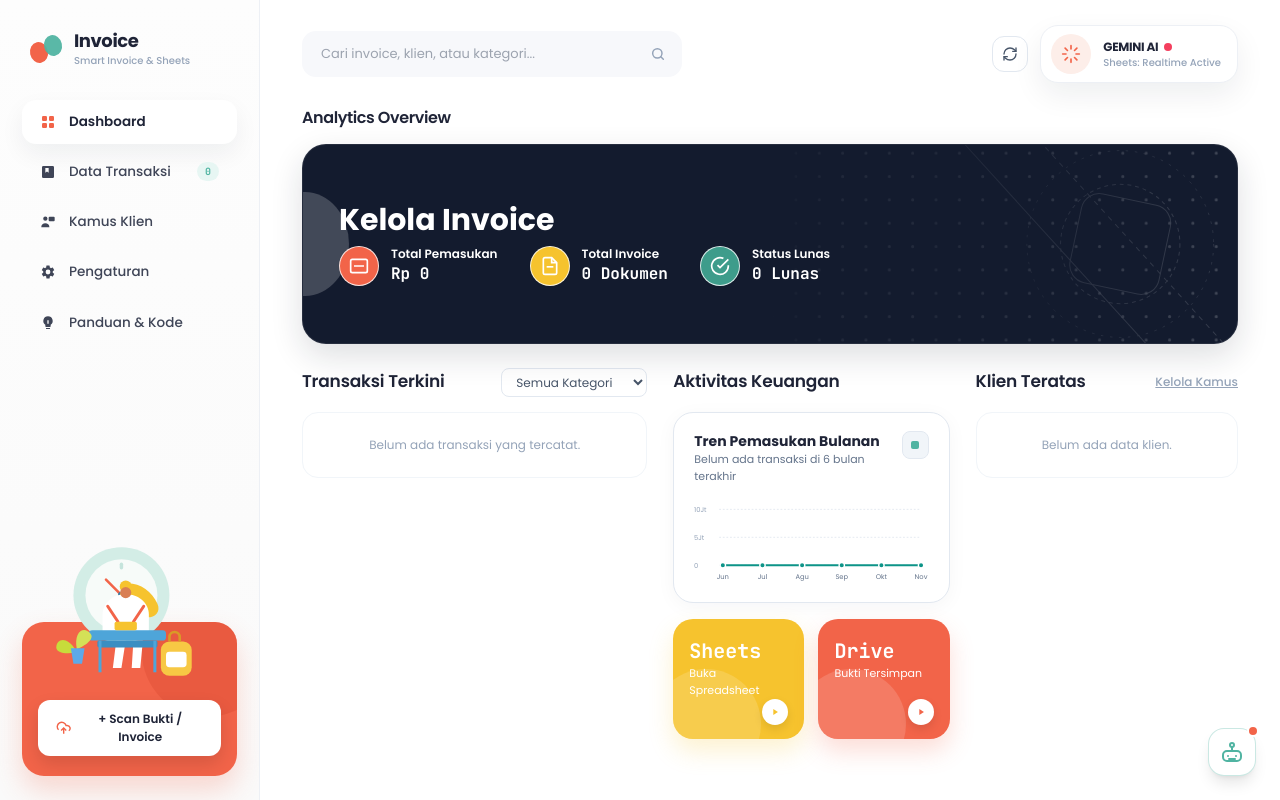
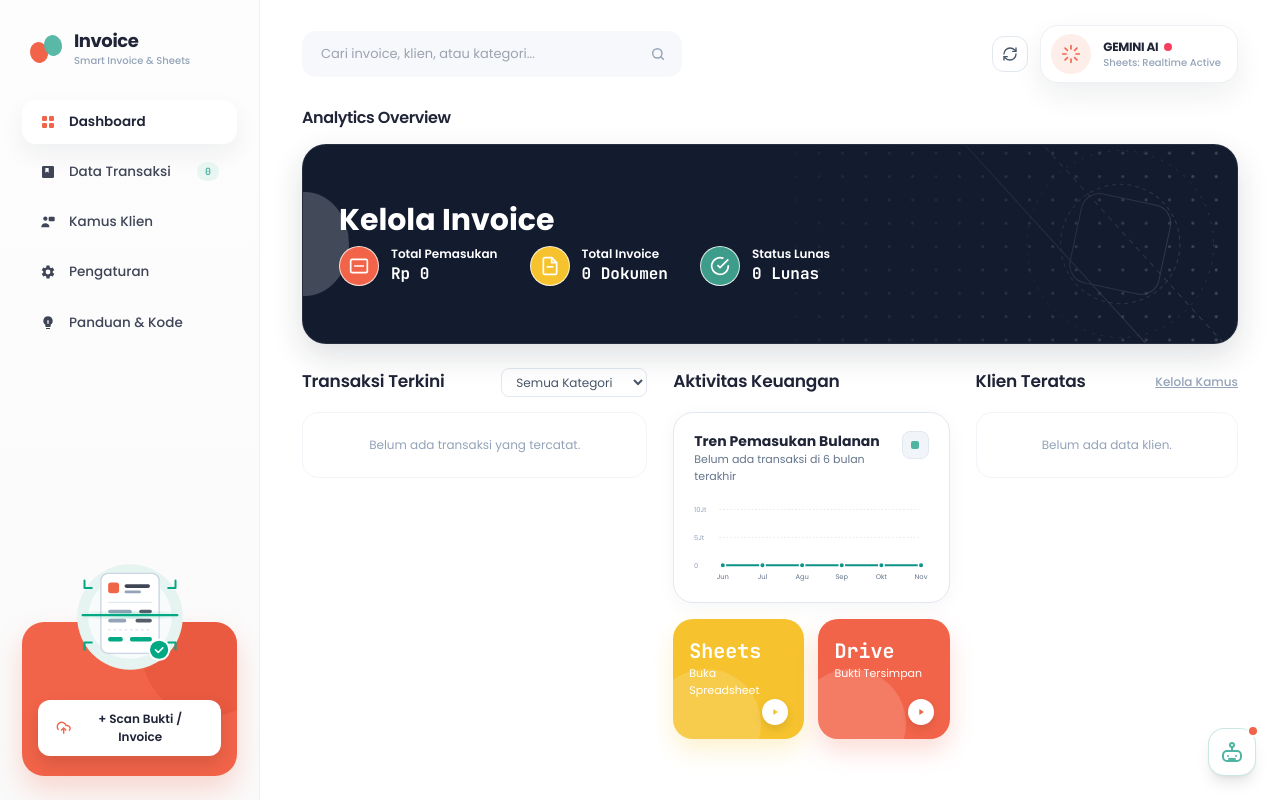
Before and after one commit to FarizalA/invv, a Flask app: page / in a window 1280 px wide. Run offline with Flask 3, Linux system fonts and the light colour scheme; data that the repository does not hold is empty; some libraries are stand-ins or nearby versions.

Commit message:
feat(ui): replace human figure vector with clean invoice document and OCR scanner laser illustration

```diff
--- a/templates/components/sidebar.html
+++ b/templates/components/sidebar.html
@@ -61,34 +61,49 @@
       <!-- Bottom Coral Promo Card: Ganti 'Join Course' -> '+ Scan Bukti / Invoice' (A2) -->
       <div class="sidebar-promo">
         <div class="promo-illustration">
-          <svg viewBox="0 0 200 175" width="100%" height="100%" fill="none" xmlns="http://www.w3.org/2000/svg">
-            <circle cx="90" cy="62" r="56" fill="#d3ede6"/>
-            <circle cx="90" cy="62" r="42" fill="#f7fbf9"/>
-            <rect x="88" y="24" width="4" height="8" rx="2" fill="#c5e4dc"/>
-            <rect x="88" y="92" width="4" height="8" rx="2" fill="#c5e4dc"/>
-            <line x1="90" y1="62" x2="72" y2="44" stroke="#f26449" stroke-width="3" stroke-linecap="round"/>
-            <line x1="90" y1="62" x2="108" y2="54" stroke="#7bc6b7" stroke-width="3" stroke-linecap="round"/>
-            <circle cx="90" cy="62" r="4" fill="#3a7ca5"/>
+          <svg viewBox="0 0 200 160" width="100%" height="100%" fill="none" xmlns="http://www.w3.org/2000/svg">
+            <!-- Lingkaran Latar Belakang Halus -->
+            <circle cx="100" cy="80" r="58" fill="#e6f4f1"/>
+            <circle cx="100" cy="80" r="46" fill="#f7fbfb"/>
 
-            <path d="M98 48c14 0 28 10 34 24 4 9-2 16-12 16H94c-6 0-10-8-8-16 2-12 6-24 12-24z" fill="#f6c32e"/>
-            <circle cx="95" cy="52" r="7" fill="#f6c32e"/>
-            <path d="M68 85c0-14 12-24 27-24s27 10 27 24v20H68V85z" fill="#ffffff"/>
-            <path d="M74 75l12 18M116 75l-12 18" stroke="#f26449" stroke-width="3.5" stroke-linecap="round"/>
-            <circle cx="95" cy="59" r="6.5" fill="#d97f54"/>
-            <path d="M84 115l-4 32h10l5-32M104 115l-2 32h10l3-32" fill="#ffffff"/>
-            <rect x="52" y="103" width="90" height="12" rx="4" fill="#4ea5d9"/>
-            <rect x="62" y="115" width="70" height="8" rx="2" fill="#3b8ec2"/>
-            <line x1="65" y1="115" x2="65" y2="152" stroke="#4ea5d9" stroke-width="3.5"/>
-            <line x1="129" y1="115" x2="129" y2="152" stroke="#4ea5d9" stroke-width="3.5"/>
-            <rect x="82" y="93" width="26" height="10" rx="2" fill="#f6c32e"/>
+            <!-- Dokumen Invoice Utama -->
+            <rect x="68" y="32" width="64" height="88" rx="8" fill="#ffffff" stroke="#cbd5e1" stroke-width="1.5"/>
 
-            <path d="M36 125c-10-16-22-12-22-2 0 6 10 8 22 6z" fill="#c7dc3b"/>
-            <path d="M38 125c-4-20 8-28 16-18 5 6-6 14-16 18z" fill="#d4e157"/>
-            <polygon points="31,124 47,124 44,142 34,142" fill="#5da9e9"/>
+            <!-- Header Dokumen: Logo mini & status tag -->
+            <rect x="76" y="42" width="12" height="12" rx="3" fill="#EE6548"/>
+            <rect x="94" y="44" width="28" height="4" rx="2" fill="#0f172a" opacity="0.8"/>
+            <rect x="94" y="51" width="18" height="3" rx="1.5" fill="#94a3b8"/>
 
-            <rect x="136" y="116" width="36" height="40" rx="10" fill="#f7c844"/>
-            <path d="M146 116v-5a6 6 0 0 1 12 0v5" stroke="#d99b26" stroke-width="3"/>
-            <rect x="142" y="128" width="24" height="18" rx="4" fill="#ffffff"/>
+            <!-- Garis Konten / Item Transaksi -->
+            <line x1="76" y1="64" x2="124" y2="64" stroke="#e2e8f0" stroke-width="1.5" stroke-linecap="round"/>
+            <rect x="76" y="72" width="26" height="4" rx="2" fill="#94a3b8"/>
+            <rect x="110" y="72" width="14" height="4" rx="2" fill="#0f172a" opacity="0.7"/>
+            <rect x="76" y="82" width="20" height="4" rx="2" fill="#94a3b8"/>
+            <rect x="106" y="82" width="18" height="4" rx="2" fill="#0f172a" opacity="0.7"/>
+            <line x1="76" y1="94" x2="124" y2="94" stroke="#e2e8f0" stroke-width="1.5" stroke-dasharray="3 3"/>
+            <rect x="76" y="102" width="16" height="5" rx="2" fill="#00A884"/>
+            <rect x="100" y="102" width="24" height="5" rx="2" fill="#00A884"/>
+
+            <!-- Efek Sinar Laser Scanner OCR (Cyan/Teal) -->
+            <defs>
+              <linearGradient id="scan-laser-glow" x1="40" y1="78" x2="160" y2="78" gradientUnits="userSpaceOnUse">
+                <stop offset="0%" stop-color="#00A884" stop-opacity="0"/>
+                <stop offset="50%" stop-color="#00A884" stop-opacity="0.85"/>
+                <stop offset="100%" stop-color="#00A884" stop-opacity="0"/>
+              </linearGradient>
+            </defs>
+            <rect x="48" y="74" width="104" height="8" rx="4" fill="url(#scan-laser-glow)" opacity="0.25"/>
+            <line x1="48" y1="78" x2="152" y2="78" stroke="#00A884" stroke-width="2.5" stroke-linecap="round"/>
+
+            <!-- Sudut Pemindai (Target Bracket OCR) -->
+            <path d="M58 48h-8v-8" stroke="#00A884" stroke-width="2.2" stroke-linecap="round" stroke-linejoin="round"/>
+            <path d="M142 48h8v-8" stroke="#00A884" stroke-width="2.2" stroke-linecap="round" stroke-linejoin="round"/>
+            <path d="M58 108h-8v8" stroke="#00A884" stroke-width="2.2" stroke-linecap="round" stroke-linejoin="round"/>
+            <path d="M142 108h8v8" stroke="#00A884" stroke-width="2.2" stroke-linecap="round" stroke-linejoin="round"/>
+
+            <!-- Badge Validasi Sukses di Kanan Bawah -->
+            <circle cx="132" cy="116" r="11" fill="#00A884" stroke="#ffffff" stroke-width="2"/>
+            <path d="M128 116l3 3 5-5" stroke="#ffffff" stroke-width="1.8" stroke-linecap="round" stroke-linejoin="round"/>
           </svg>
         </div>
         <div class="promo-card">
```
